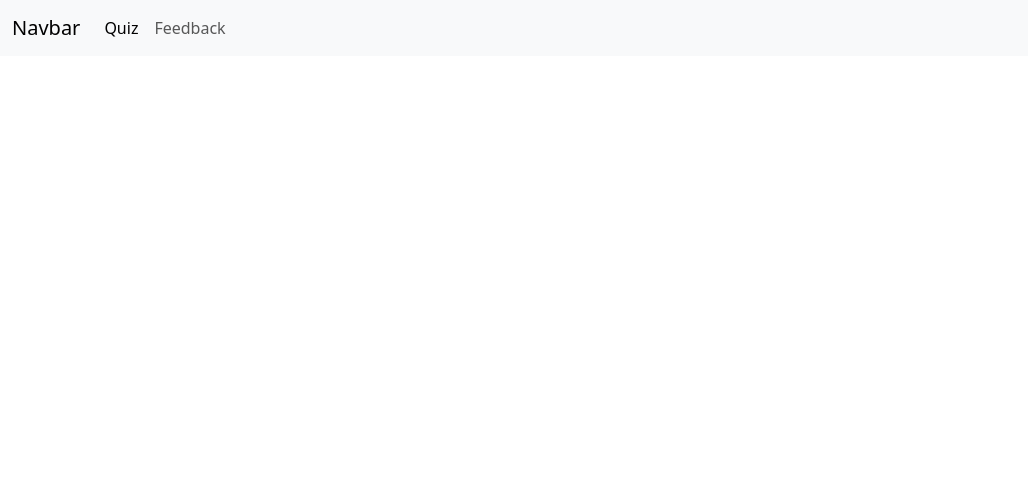
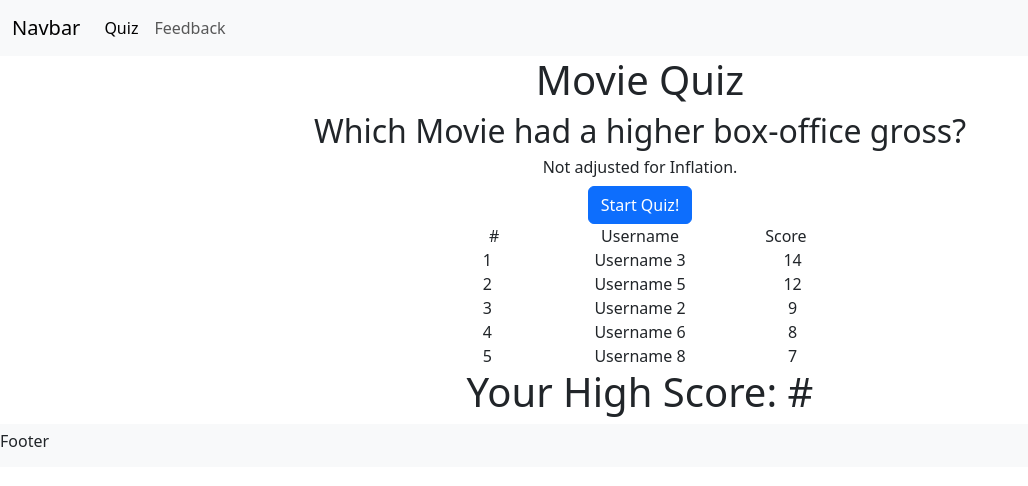
Before and after one commit to waiyiwong/Hackathon1_Blockbuster_Battle, a plain HTML site: page index.html in a window 1280 px wide. Shown: the whole page, without its empty margins (0-1028 px from the left). Drawn offline with nearby package versions, Linux system fonts and the light colour scheme.

Commit message:
Added basic structure and content to index page

```diff
--- a/index.html
+++ b/index.html
@@ -33,7 +33,8 @@
                             <a class="nav-link active" aria-current="page" href="quiz.html">Quiz</a>
                         </li>
                         <li class="nav-item active">
-                            <a class="nav-link" href="#" data-bs-toggle="modal" data-bs-target="#feedback_modal">Feedback</a>
+                            <a class="nav-link" href="#" data-bs-toggle="modal"
+                                data-bs-target="#feedback_modal">Feedback</a>
                         </li>
                     </ul>
                 </div>
@@ -42,6 +43,88 @@
     </header>
 
     <main>
+        <div class="text-center">
+            <h1>Movie Quiz</h1>
+            <h2>Which Movie had a higher box-office gross?</h2>
+            <h6>Not adjusted for Inflation.</h6>
+        </div>
+        <div class="container text-center">
+            <a class="btn btn-primary" href="quiz.html" role="button">Start Quiz!</a>
+        </div>
+        <div>
+            <div class="container text-center">
+                <div class="row justify-content-md-center">
+                    <div class="col col-lg-2">
+                        #
+                    </div>
+                    <div class="col-md-auto">
+                        Username
+                    </div>
+                    <div class="col col-lg-2">
+                        Score
+                    </div>
+                </div>
+                <div class="row justify-content-md-center">
+                    <div class="col col-lg-2">
+                        1
+                    </div>
+                    <div class="col-md-auto">
+                        Username 3
+                    </div>
+                    <div class="col col-lg-2">
+                        14
+                    </div>
+                </div>
+                <div class="row justify-content-md-center">
+                    <div class="col col-lg-2">
+                        2
+                    </div>
+                    <div class="col-md-auto">
+                        Username 5
+                    </div>
+                    <div class="col col-lg-2">
+                        12
+                    </div>
+                </div>
+                <div class="row justify-content-md-center">
+                    <div class="col col-lg-2">
+                        3
+                    </div>
+                    <div class="col-md-auto">
+                        Username 2
+                    </div>
+                    <div class="col col-lg-2">
+                        9
+                    </div>
+                </div>
+                <div class="row justify-content-md-center">
+                    <div class="col col-lg-2">
+                        4
+                    </div>
+                    <div class="col-md-auto">
+                        Username 6
+                    </div>
+                    <div class="col col-lg-2">
+                        8
+                    </div>
+                </div>
+                <div class="row justify-content-md-center">
+                    <div class="col col-lg-2">
+                        5
+                    </div>
+                    <div class="col-md-auto">
+                        Username 8
+                    </div>
+                    <div class="col col-lg-2">
+                        7
+                    </div>
+                </div>
+            </div>
+        </div>
+        <div class="text-center">
+            <h1>Your High Score: #</h1>
+        </div>
+
 
         <!-- Feedback Modal -->
         <div class="modal fade" id="feedback_modal" tabindex="-1" aria-labelledby="ModalLabel" aria-hidden="true">
@@ -72,9 +155,14 @@
         </div>
     </main>
 
-    <footer></footer>
+    <footer>
+        <nav class="navbar navbar-light bg-light navbar-expand-sm">
+            <h6>Footer</h6>
+    </footer>
 
-<script src="https://cdn.jsdelivr.net/npm/bootstrap@5.3.3/dist/js/bootstrap.bundle.min.js" integrity="sha384-YvpcrYf0tY3lHB60NNkmXc5s9fDVZLESaAA55NDzOxhy9GkcIdslK1eN7N6jIeHz" crossorigin="anonymous"></script>
+    <script src="https://cdn.jsdelivr.net/npm/bootstrap@5.3.3/dist/js/bootstrap.bundle.min.js"
+        integrity="sha384-YvpcrYf0tY3lHB60NNkmXc5s9fDVZLESaAA55NDzOxhy9GkcIdslK1eN7N6jIeHz" crossorigin="anonymous">
+    </script>
 </body>
 
 </html>
```
Lines whose indentation alone changed are shown as unchanged.
